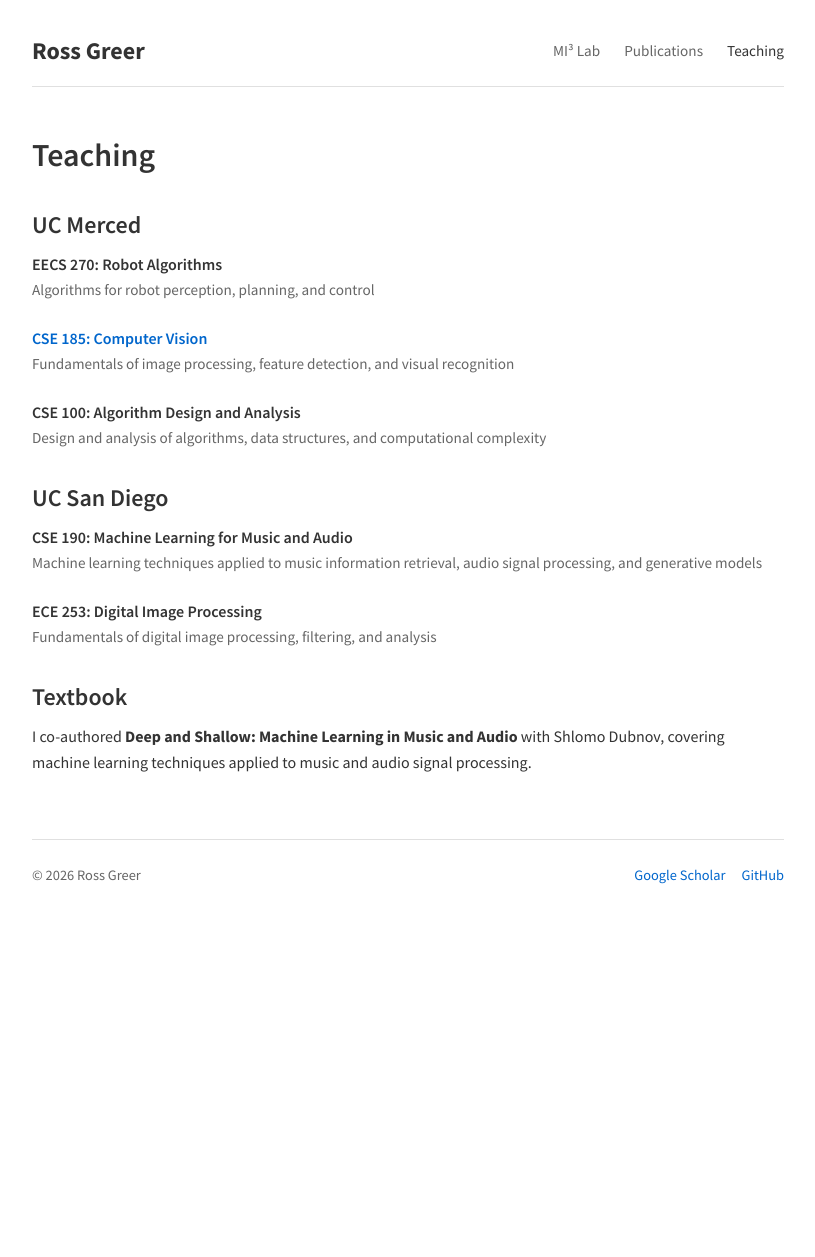
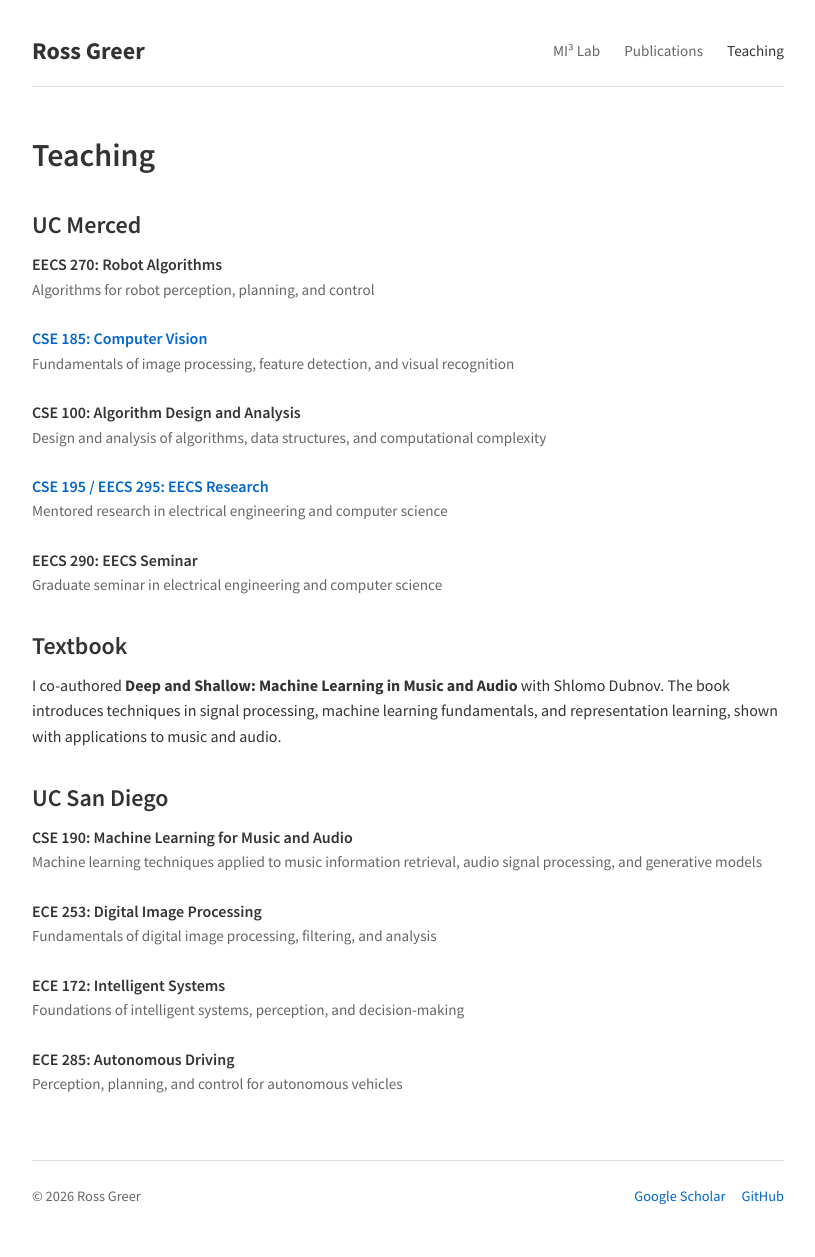
Before and after one commit to rossgreer/rossgreer.github.io, a Jekyll site: the page built from teaching.md, in a window 1280 px wide. Shown: the whole page, without its empty margins (232-1047 px from the left). Built offline with Jekyll 4.4.1, drawn with Linux system fonts in a browser that asks for light colours; some web fonts are replaced; before the commit the page ends 935 px from its top, so only the background shows below that.

Commit message:
Add CSE 195/295 seminar pages; expand teaching course list
Add a CSE 195 / EECS 295 EECS Research seminar landing page with
per-term subpages (Fall 2024 to Spring 2026) listing presented papers
and presenters. Move the Textbook section above UC San Diego and
reword its description. Add ECE 172, ECE 285, and EECS 290 / CSE 195
course entries.

Co-Authored-By: Claude Opus 4.7 <noreply@anthropic.com>

```diff
--- a/assets/css/style.css
+++ b/assets/css/style.css
@@ -748,3 +748,33 @@ footer {
     justify-content: center;
   }
 }
+
+/* Seminar paper lists */
+.paper-list {
+  list-style: none;
+  padding: 0;
+  margin: 0 0 2rem;
+}
+
+.paper-item {
+  padding: 0.9rem 0;
+  border-bottom: 1px solid var(--color-border);
+}
+
+.paper-item:last-child {
+  border-bottom: none;
+}
+
+.paper-meta {
+  font-size: 0.85rem;
+  color: var(--color-text-muted);
+  margin-bottom: 0.15rem;
+}
+
+.paper-presenter {
+  font-weight: 600;
+}
+
+.paper-title {
+  font-size: 1rem;
+}
--- a/teaching.md
+++ b/teaching.md
@@ -23,6 +23,20 @@ permalink: /teaching/
   <div class="course-info">Design and analysis of algorithms, data structures, and computational complexity</div>
 </div>
 
+<div class="course">
+  <div class="course-title"><a href="{{ '/teaching/cse195' | relative_url }}">CSE 195 / EECS 295: EECS Research</a></div>
+  <div class="course-info">Mentored research in electrical engineering and computer science</div>
+</div>
+
+<div class="course">
+  <div class="course-title">EECS 290: EECS Seminar</div>
+  <div class="course-info">Graduate seminar in electrical engineering and computer science</div>
+</div>
+
+## Textbook
+
+I co-authored **Deep and Shallow: Machine Learning in Music and Audio** with Shlomo Dubnov. The book introduces techniques in signal processing, machine learning fundamentals, and representation learning, shown with applications to music and audio.
+
 ## UC San Diego
 
 <div class="course">
@@ -35,6 +49,12 @@ permalink: /teaching/
   <div class="course-info">Fundamentals of digital image processing, filtering, and analysis</div>
 </div>
 
-## Textbook
+<div class="course">
+  <div class="course-title">ECE 172: Intelligent Systems</div>
+  <div class="course-info">Foundations of intelligent systems, perception, and decision-making</div>
+</div>
 
-I co-authored **Deep and Shallow: Machine Learning in Music and Audio** with Shlomo Dubnov, covering machine learning techniques applied to music and audio signal processing.
+<div class="course">
+  <div class="course-title">ECE 285: Autonomous Driving</div>
+  <div class="course-info">Perception, planning, and control for autonomous vehicles</div>
+</div>
```
Also changed, not shown: cse195-fall2024.md (added, +51 -0 lines), cse195-fall2025.md (added, +31 -0 lines), cse195-spring2025.md (added, +27 -0 lines), cse195-spring2026.md (added, +31 -0 lines), cse195.md (added, +34 -0 lines), .claude/settings.local.json (added).
